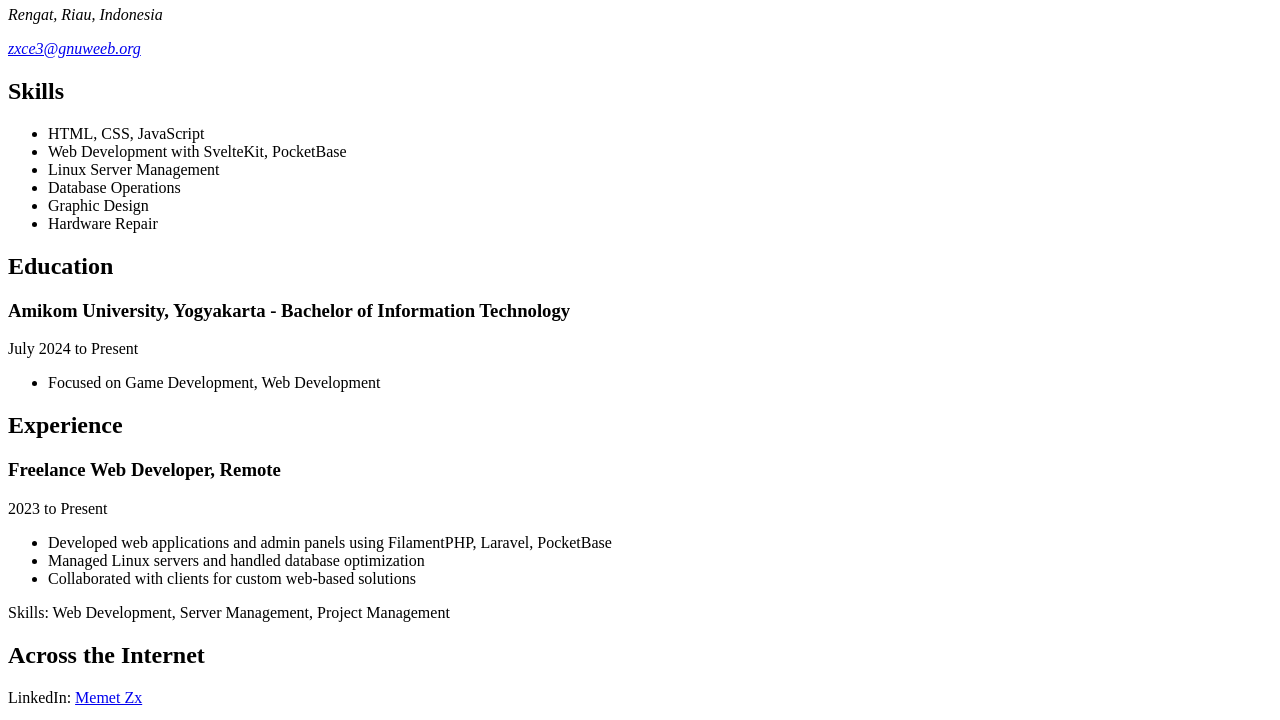
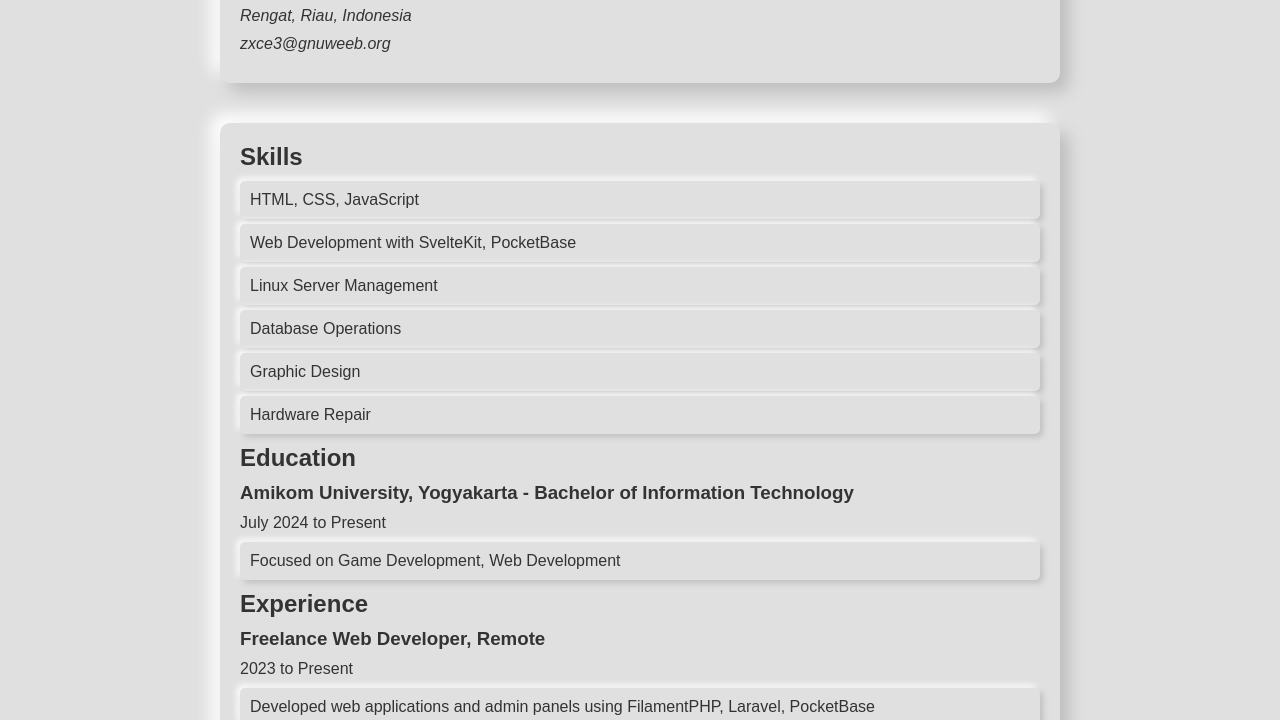
Before and after one commit to Zxce3/single-page-cv, a plain HTML site: page index.html in a window 1280 px wide. Shown: the part 108-828 px from the top of the page. Drawn offline with Linux system fonts and the light colour scheme.

Commit message:
Add CSS styles for layout and animations in index.html

```diff
--- a/index.html
+++ b/index.html
@@ -16,6 +16,56 @@
     <meta property="og:image" content="https://github.com/zxce3.png">
     <!-- Favicon -->
     <link rel="icon" href="https://github.com/zxce3.png" type="image/x-icon">
+    <style>
+        @keyframes fadeIn {
+            from { opacity: 0; }
+            to { opacity: 1; }
+        }
+        body {
+            font-family: Arial, sans-serif;
+            background: #e0e0e0;
+            color: #333;
+            margin: 0;
+            padding: 0;
+            display: flex;
+            justify-content: center;
+            align-items: center;
+            flex-direction: column;
+            animation: fadeIn 1s ease-in-out;
+        }
+        header, main, footer {
+            background: #e0e0e0;
+            box-shadow: 9px 9px 16px #bebebe, -9px -9px 16px #ffffff;
+            border-radius: 10px;
+            padding: 20px;
+            margin: 20px;
+            width: 80%;
+            max-width: 800px;
+            animation: fadeIn 1s ease-in-out;
+        }
+        h1, h2, h3, p, ul, address {
+            margin: 0 0 10px 0;
+        }
+        ul {
+            list-style: none;
+            padding: 0;
+        }
+        ul li {
+            background: #e0e0e0;
+            box-shadow: 3px 3px 6px #bebebe, -3px -3px 6px #ffffff;
+            border-radius: 5px;
+            padding: 10px;
+            margin: 5px 0;
+            animation: fadeIn 1s ease-in-out;
+        }
+        a {
+            color: #333;
+            text-decoration: none;
+        }
+        a:hover {
+            text-decoration: underline;
+        }
+    </style>
 </head>
 <body>
     <header>
```
